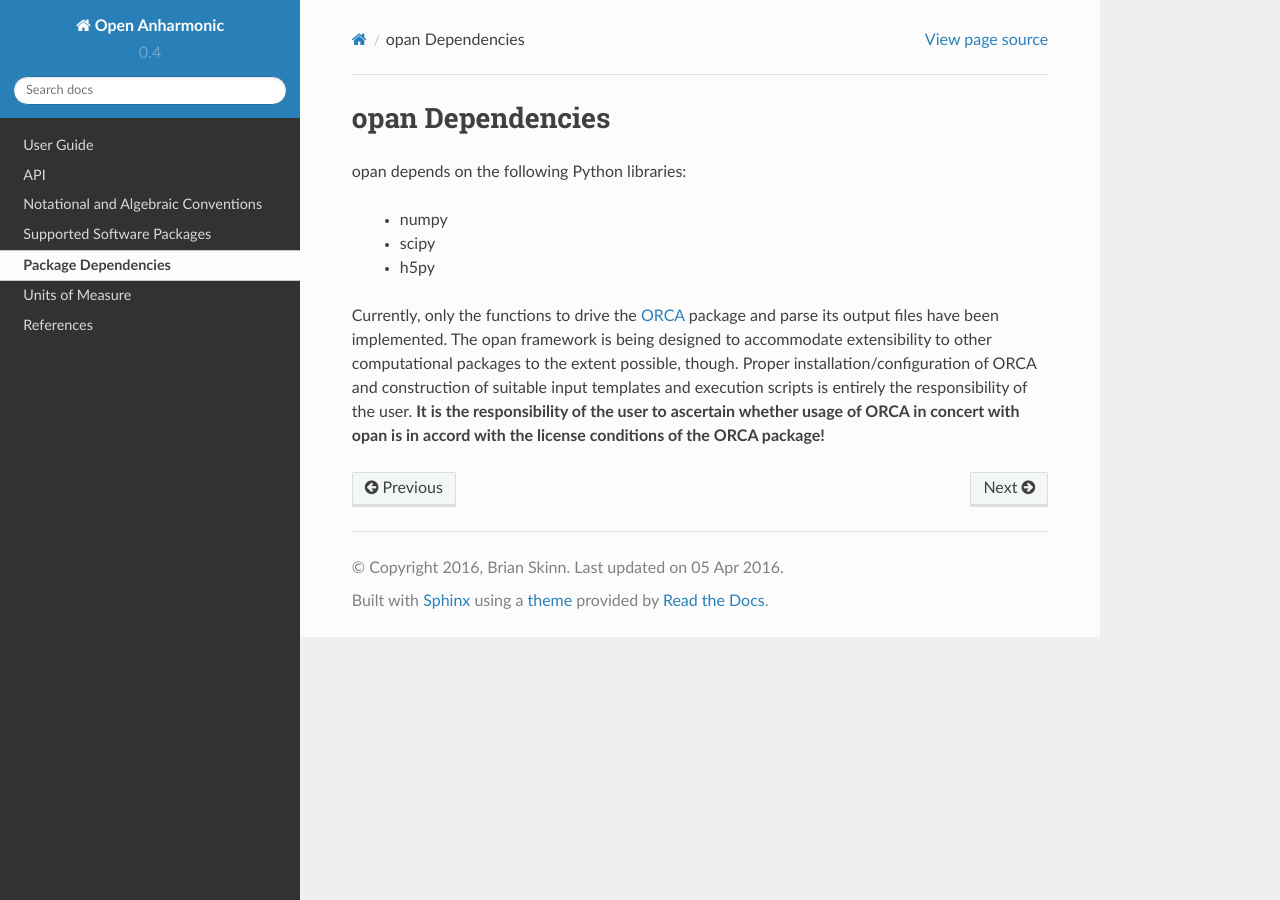
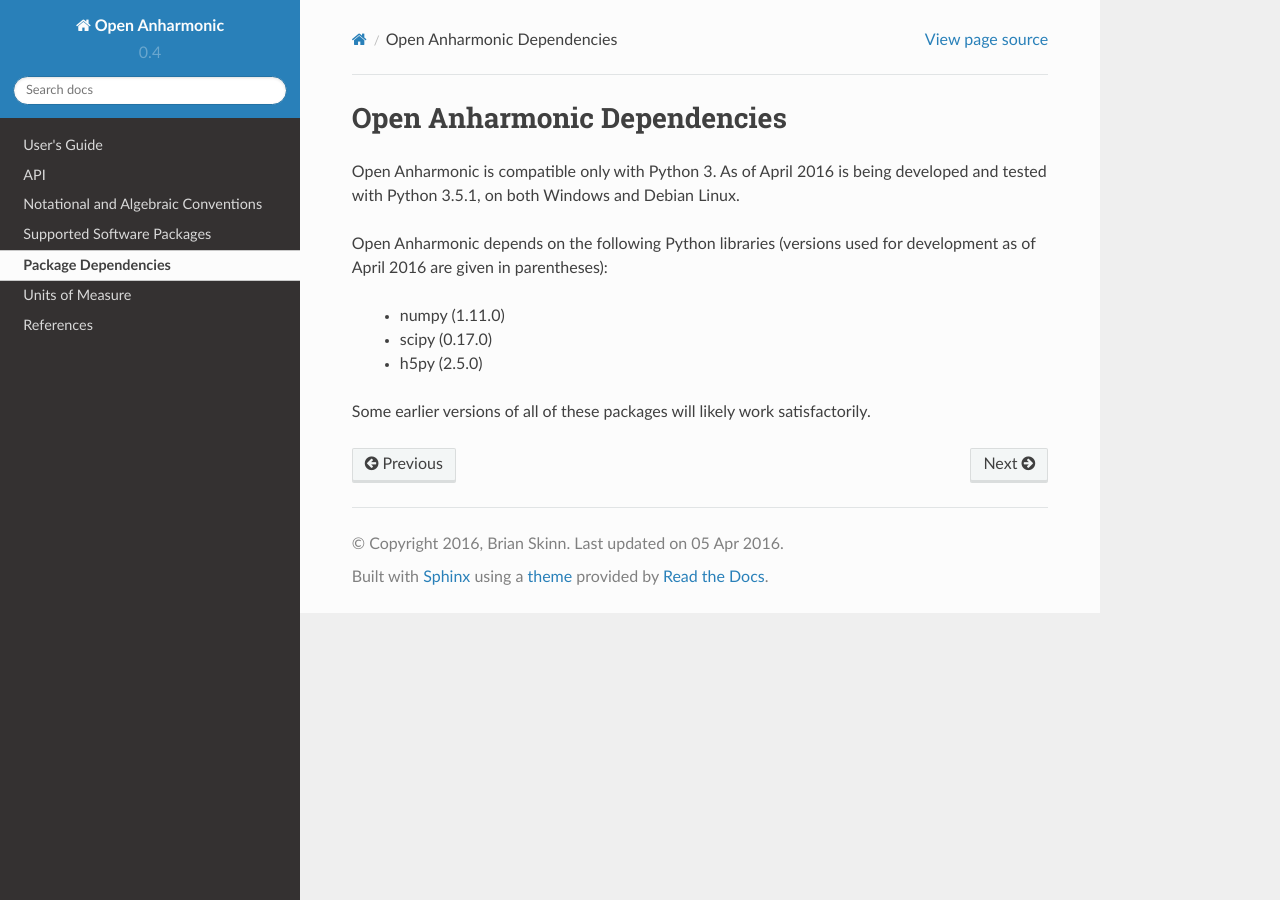
Before and after one commit to bskinn/opan, a Sphinx documentation site: the page built from doc/source/dependencies.rst, in a window 1280 px wide. Built offline with Sphinx 7.4.7 and the Read the Docs theme 2.0.0, drawn with Linux system fonts in a browser that asks for light colours.

Commit message:
USERGUIDE (squash 3): Partial composition
(1) USERGUIDE: Add/rearrange some front content.

(2) USERGUIDE: Added theory & usage index.rst's

Some other tweaks/structural fixes alongside.

(3) USERGUIDE: File skeleton added for Theory section.

Only placeholder content at this time.

```diff
--- a/doc/source/api/index.rst
+++ b/doc/source/api/index.rst
@@ -1,6 +1,6 @@
 .. opan API landing page
 
-opan API
+Open Anharmonic API
 ================================
 
 The full public API is delineated below.  Cross-references to NumPy are displayed with the ``np`` package abbreviation.
--- a/doc/source/dependencies.rst
+++ b/doc/source/dependencies.rst
@@ -1,15 +1,23 @@
 .. List of opan dependencies and known-good versions
 
-opan Dependencies
-=================
+Open Anharmonic Dependencies
+=============================
 
-opan depends on the following Python libraries:
+Open Anharmonic is compatible only with Python 3. As of April 2016 is
+being developed and tested with Python 3.5.1, on both Windows and Debian
+Linux.
 
- * numpy
- * scipy
- * h5py
+Open Anharmonic depends on the following Python libraries (versions
+used for development as of April 2016 are given in parentheses):
 
-Currently, only the functions to drive the `ORCA <http://orcaforum.cec.mpg.de>`_ package and parse its output files have been implemented.  The opan framework is being designed to accommodate extensibility to other computational packages to the extent possible, though.  Proper installation/configuration of ORCA and construction of suitable input templates and execution scripts is entirely the responsibility of the user. **It is the responsibility of the user to ascertain whether usage of ORCA in concert with opan is in accord with the license conditions of the ORCA package!**
+ * numpy (1.11.0)
+
+ * scipy (0.17.0)
+
+ * h5py (2.5.0)
+
+Some earlier versions of all of these packages will likely work
+satisfactorily.
 
 
 
--- a/doc/source/userguide/index.rst
+++ b/doc/source/userguide/index.rst
@@ -1,11 +1,14 @@
 .. opan User's Guide landing page
 
-opan User's Guide
+Open Anharmonic User's Guide
 =========================================
 
 *Eventually there will be a User Guide here...*
 
 Contents:
 
-.. toctree:
-   :maxdepth: 2
+.. toctree::
+    :maxdepth: 2
+
+    Usage & Examples <usage/index>
+    Theory <theory/index>
```
Also changed, not shown: doc/source/index.rst (+23 -4 lines), doc/source/software.rst (+11 -1 lines), doc/source/userguide/theory/centrifug.rst (added, +9 -0 lines), doc/source/userguide/theory/hfreq.rst (added, +9 -0 lines), doc/source/userguide/theory/index.rst (added, +21 -0 lines), doc/source/userguide/theory/inertia.rst (added, +9 -0 lines), doc/source/userguide/theory/symm.rst (added, +9 -0 lines), doc/source/userguide/theory/vector.rst (added, +9 -0 lines), doc/source/userguide/theory/vpt2.rst (added, +9 -0 lines), doc/source/userguide/usage/index.rst (added, +13 -0 lines).
